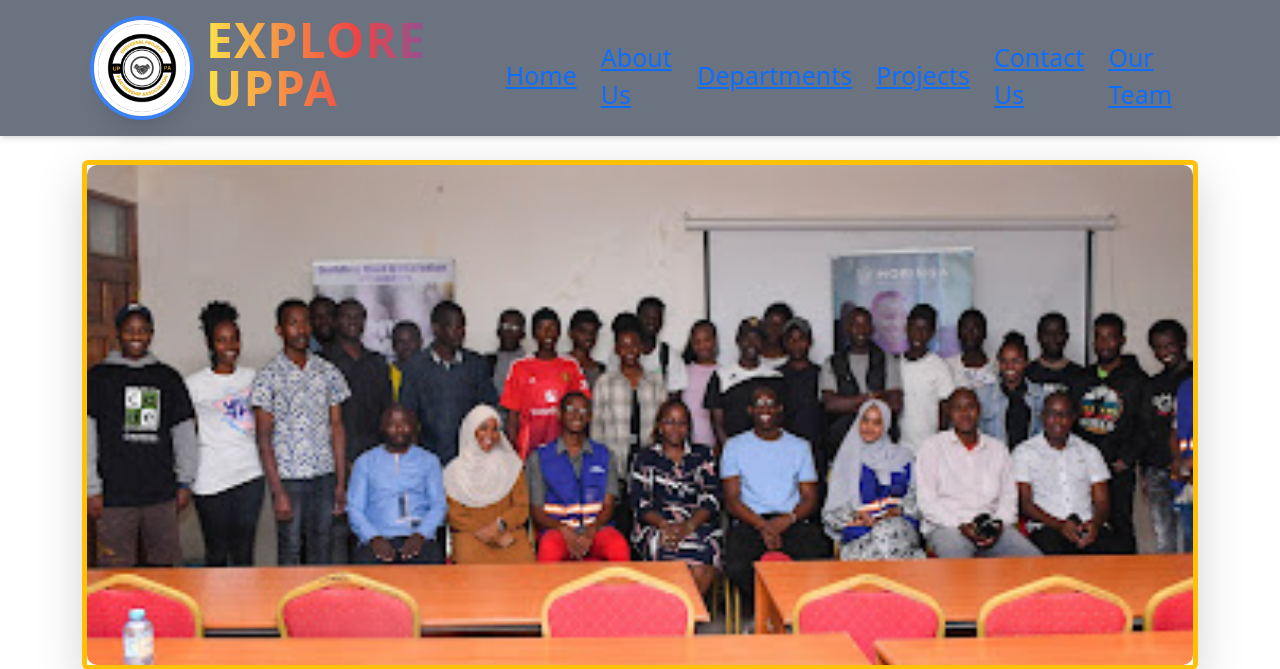
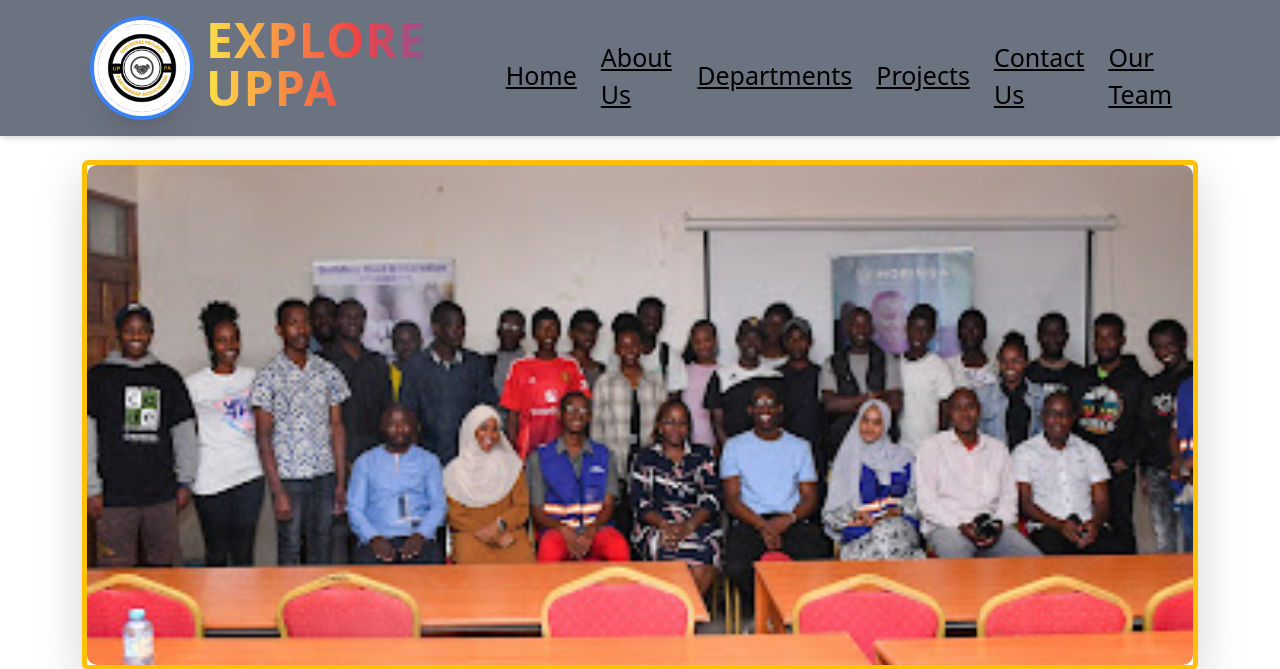
Before and after one commit to JAPHES/uppaweb, a Django app: page /about/ in a window 1280 px wide. Shown: the top 669 px of the page. Run offline with Django 5.2, Linux system fonts and the light colour scheme; some libraries are stand-ins or nearby versions.

Commit message:
new chages on navbar

```diff
--- a/uppa/templates/uppa/navbar.html
+++ b/uppa/templates/uppa/navbar.html
@@ -32,25 +32,27 @@
       </button>
 
       <!-- Navigation Links -->
-      <nav id="nav-links" class="hidden md:flex flex-col md:flex-row gap-4 mt-3 md:mt-0 md:items-center md:gap-6 text-black text-[16px] md:text-[25px] font-medium">
-        <a href="{% url 'home' %}" class="hover:text-[#007bff] transition-colors">Home</a>
-        <a href="{% url 'about' %}" class="hover:text-[#007bff] transition-colors">About Us</a>
-        <a href="{% url 'departments' %}" class="hover:text-[#007bff] transition-colors">Departments</a>
-        <a href="{% url 'home' %}" class="hover:text-[#007bff] transition-colors">Projects</a>
-        <a href="{% url 'contact' %}" class="hover:text-[#007bff] transition-colors">Contact Us</a>
-        <a href="{% url 'team' %}" class="hover:text-[#007bff] transition-colors">Our Team</a>
-      </nav>
+     <nav id="nav-links" class="hidden md:flex flex-col md:flex-row gap-4 mt-3 md:mt-0 md:items-center md:gap-6 text-[16px] md:text-[25px] font-medium">
+  <a href="{% url 'home' %}" class="text-black hover:text-[#007bff] transition-colors">Home</a>
+  <a href="{% url 'about' %}" class="text-black hover:text-[#007bff] transition-colors">About Us</a>
+  <a href="{% url 'departments' %}" class="text-black hover:text-[#007bff] transition-colors">Departments</a>
+  <a href="{% url 'home' %}" class="text-black hover:text-[#007bff] transition-colors">Projects</a>
+  <a href="{% url 'contact' %}" class="text-black hover:text-[#007bff] transition-colors">Contact Us</a>
+  <a href="{% url 'team' %}" class="text-black hover:text-[#007bff] transition-colors">Our Team</a>
+</nav>
+
     </div>
 
     <!-- Mobile Menu -->
-    <div id="mobile-menu" class="md:hidden hidden px-4 pb-4 text-black text-[18px] font-medium">
-      <a href="{% url 'home' %}" class="block py-1 hover:text-[#007bff]">Home</a>
-      <a href="{% url 'about' %}" class="block py-1 hover:text-[#007bff]">About Us</a>
-      <a href="{% url 'departments' %}" class="block py-1 hover:text-[#007bff]">Departments</a>
-      <a href="{% url 'home' %}" class="block py-1 hover:text-[#007bff]">Projects</a>
-      <a href="{% url 'contact' %}" class="block py-1 hover:text-[#007bff]">Contact Us</a>
-      <a href="{% url 'team' %}" class="block py-1 hover:text-[#007bff]">Our Team</a>
-    </div>
+    <div id="mobile-menu" class="md:hidden hidden px-4 pb-4 text-[18px] font-medium">
+  <a href="{% url 'home' %}" class="block py-1 text-black hover:text-[#007bff] transition-colors">Home</a>
+  <a href="{% url 'about' %}" class="block py-1 text-black hover:text-[#007bff] transition-colors">About Us</a>
+  <a href="{% url 'departments' %}" class="block py-1 text-black hover:text-[#007bff] transition-colors">Departments</a>
+  <a href="{% url 'home' %}" class="block py-1 text-black hover:text-[#007bff] transition-colors">Projects</a>
+  <a href="{% url 'contact' %}" class="block py-1 text-black hover:text-[#007bff] transition-colors">Contact Us</a>
+  <a href="{% url 'team' %}" class="block py-1 text-black hover:text-[#007bff] transition-colors">Our Team</a>
+</div>
+
   </header>
 
   <script>
```
